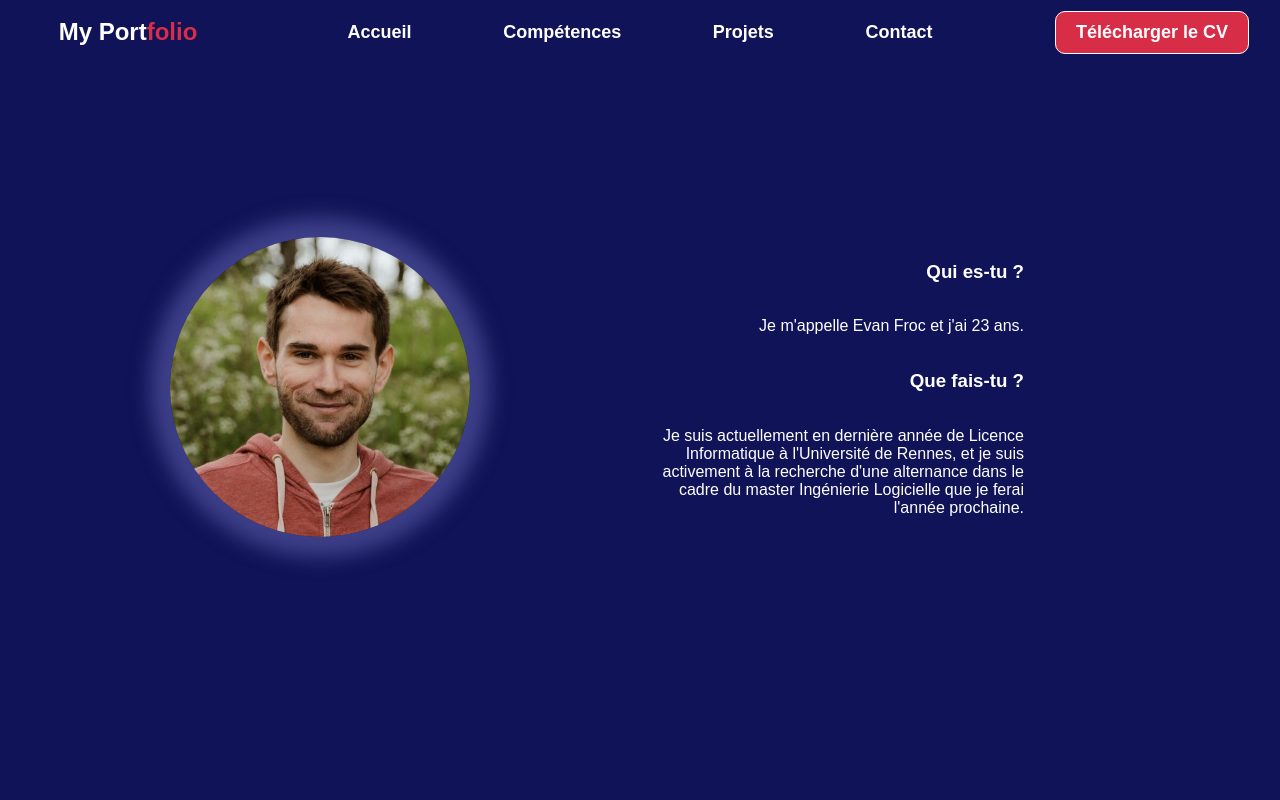
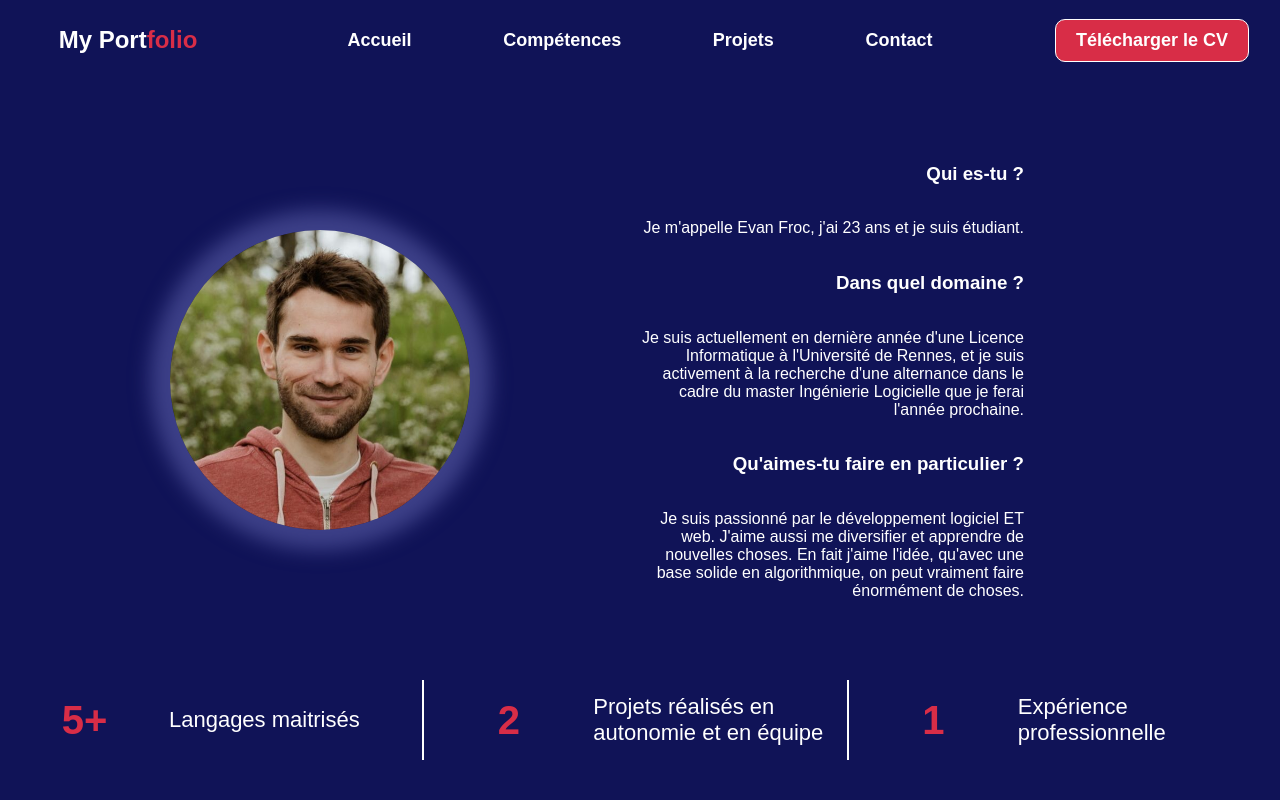
Before and after one commit to efroc/Perso_portfolio, a PHP site: page / in a window 1280 px wide. Run offline with PHP 8.4, Linux system fonts and the light colour scheme.

Commit message:
push page accueil

```diff
--- a/index.php
+++ b/index.php
@@ -30,11 +30,15 @@
         <div class="accueil-image"><img class="myself" src="ressources/images/myself.jpg"></div>
         <div class="accueil-presentation">
             <h3>Qui es-tu ?</h3>
-            <p>Je m'appelle Evan Froc et j'ai 23 ans.</p>
-            <h3>Que fais-tu ?</h3>
-            <p>Je suis actuellement en dernière année de Licence Informatique à l'Université de Rennes,
+            <p>Je m'appelle Evan Froc, j'ai 23 ans et je suis étudiant.</p>
+            <h3>Dans quel domaine ?</h3>
+            <p>Je suis actuellement en dernière année d'une Licence Informatique à l'Université de Rennes,
                 et je suis activement à la recherche d'une alternance dans le cadre du master Ingénierie Logicielle
                 que je ferai l'année prochaine.</p>
+            <h3>Qu'aimes-tu faire en particulier ?</h3>
+            <p>Je suis passionné par le développement logiciel ET web. J'aime aussi me diversifier et
+                apprendre de nouvelles choses. En fait j'aime l'idée, qu'avec une base solide en algorithmique,
+                on peut vraiment faire énormément de choses.</p>
         </div>
     </div>
 <?php
@@ -63,7 +67,18 @@
     }
 ?>
     <footer>
-
+        <div>
+            <div>5+</div>
+            <p>Langages maitrisés</p>
+        </div>
+        <div>
+            <div>2</div>
+            <p>Projets réalisés en<br/> autonomie et en équipe</p>
+        </div>
+        <div>
+            <div>1</div>
+            <p>Expérience professionnelle</p>
+        </div>
     </footer>
 </body>
 </html>
--- a/src/style/style.css
+++ b/src/style/style.css
@@ -110,16 +110,12 @@ a:visited {
 
 /*PARAM GENERAUX MAIN PAGE*/
 .main-page-1, .main-page-2, .main-page-3, .main-page-4 {
-    min-height: 70vh;
+    min-height: 75vh;
+    width: 100%;
+    display: flex;
 }
 
 /*MAIN-PAGE-1*/
-.main-page-1 {
-    display: flex;
-    width: 100%;
-    height: 100%;
-}
-
 .main-page-1 .accueil-image {
     display: flex;
     width: 50%;
@@ -159,7 +155,62 @@ a:visited {
 
 /*PARAM GENERAUX FOOTER*/
 footer {
-    margin-bottom: 10px;
-    min-height: 10vh;
+    display: flex;
+    height: 10vh;
     width: 100%;
 }
+
+footer div {
+    display: flex;
+    height: 100%;
+    width: 33%;
+}
+
+footer div > * {
+    margin: 0;
+    display: flex;
+    height: 100%;
+    align-items: center;
+}
+
+footer div > div {
+    width: 40%;
+    justify-content: center;
+    font-size: 40px;
+    font-weight: bold;
+    color: #d82d47;
+}
+
+footer div > p {
+    width: 60%;
+    justify-content: left;
+    font-size: 22px;
+}
+
+footer div:not(:first-child) {
+    border-left: 2px solid white;
+}
+
+/*
+footer ul {
+    margin: none;
+    padding: none;
+    display: flex;
+    width: 100%;
+    height: 100%;
+    border: 2px solid red;
+}
+
+footer ul li {
+    padding: 0;
+    margin: 0;
+    display: flex;
+    width: 33%;
+    height: 100%;
+    text-decoration: none;
+    justify-content: center;
+    border: 2px solid red;
+
+}
+
+*/
```
